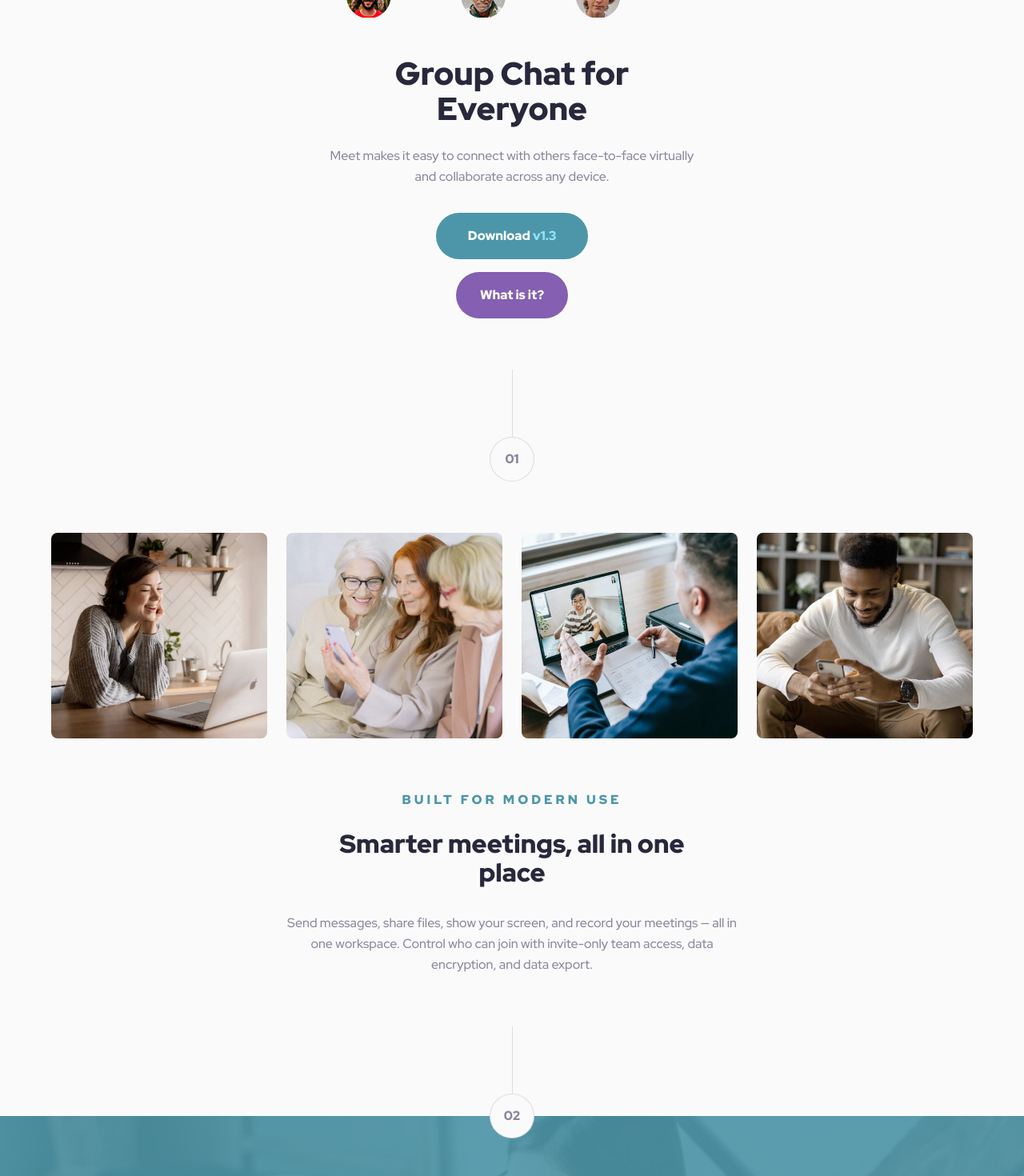
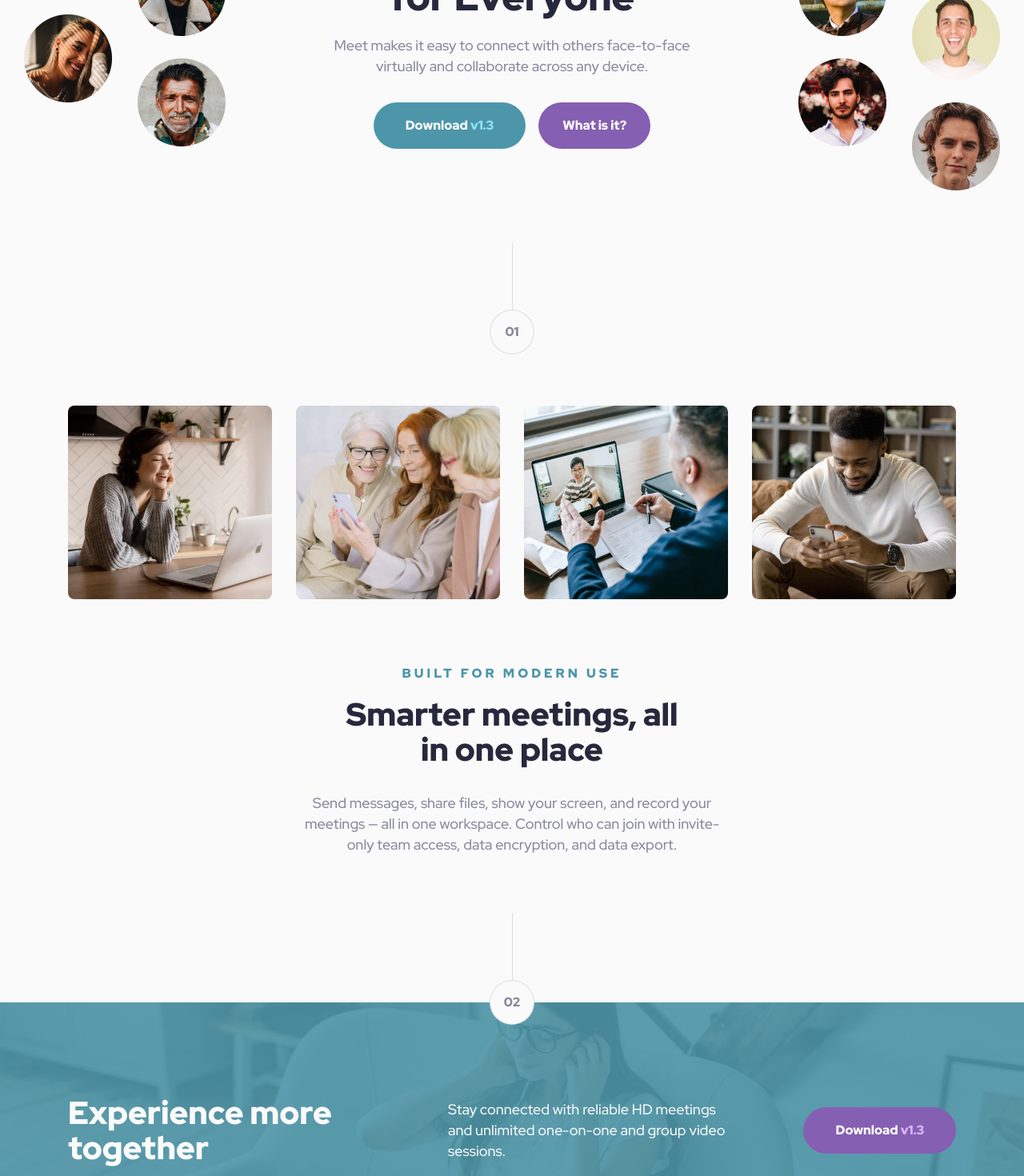
Before and after one commit to john-mirage/frontend-mentor-meet-landing-page, a React (Vite) app: page / in a window 1280 px wide. Shown: the part 260-1730 px from the top of the page at 80% size. Built offline with nearby package versions, Linux system fonts and the light colour scheme.

Commit message:
feat: work on responsive rules

```diff
--- a/src/components/App/App.style.ts
+++ b/src/components/App/App.style.ts
@@ -7,7 +7,10 @@ export const Container = styled("div", {
 });
 
 export const Header = styled(BaseHeader, {
-  marginBottom: "$54",
+  "marginBottom": "$54",
+  "@md": {
+    marginBottom: "$64",
+  },
 });
 
 export const Hero = styled(BaseHero, {
--- a/src/components/Features/Features.style.ts
+++ b/src/components/Features/Features.style.ts
@@ -19,7 +19,15 @@ export const ImageGrid = styled("div", {
   "gap": "$24",
   "width": "100%",
   "@md": {
+    marginBottom: "$48",
     gridTemplateColumns: "repeat(4, 1fr)",
+    gap: "$10",
+  },
+  "@lg": {
+    gap: "$30",
+  },
+  "@xl": {
+    marginBottom: "$80",
   },
 });
 
@@ -31,14 +39,17 @@ export const Placeholder = styled(BasePlaceholder, {
 });
 
 export const Overline = styled("p", {
-  marginBottom: "$24",
-  maxWidth: "$456",
-  fontSize: "$16",
-  lineHeight: "$26",
-  fontWeight: 900,
-  letterSpacing: "$4",
-  textTransform: "uppercase",
-  color: "$teal",
+  "marginBottom": "$24",
+  "maxWidth": "$456",
+  "fontSize": "$16",
+  "lineHeight": "$26",
+  "fontWeight": 900,
+  "letterSpacing": "$4",
+  "textTransform": "uppercase",
+  "color": "$teal",
+  "@md": {
+    marginBottom: "$16",
+  },
 });
 
 export const Title = styled("h2", headline, {
@@ -48,7 +59,14 @@ export const Title = styled("h2", headline, {
 });
 
 export const Subtitle = styled("p", body, {
-  marginBottom: "$64",
-  maxWidth: "$574",
-  color: "$gray",
+  "marginBottom": "$64",
+  "maxWidth": "$574",
+  "color": "$gray",
+  "@md": {
+    marginBottom: "$80",
+  },
+  "@xl": {
+    marginBottom: "$72",
+    maxWidth: "$540",
+  },
 });
--- a/src/components/Footer/Footer.style.ts
+++ b/src/components/Footer/Footer.style.ts
@@ -1,15 +1,24 @@
 import { styled } from "@styles/stitches.config";
 import BasePlaceholder from "@components/Placeholder";
 import BaseImage from "@components/Image";
+import BaseButton from "@components/Button";
 import { container, headline } from "@styles/stitches.mixins";
 
 export const Footer = styled("footer", {
-  position: "relative",
-  zIndex: 10,
-  paddingTop: "$92",
-  paddingBottom: "$72",
-  textAlign: "center",
-  backgroundColor: "$teal",
+  "position": "relative",
+  "zIndex": 10,
+  "paddingTop": "$92",
+  "paddingBottom": "$72",
+  "textAlign": "center",
+  "backgroundColor": "$teal",
+  "@md": {
+    paddingBottom: "$66",
+  },
+  "@xl": {
+    paddingTop: "$116",
+    paddingBottom: "$104",
+    textAlign: "left",
+  },
 });
 
 export const Placeholder = styled(BasePlaceholder, {
@@ -28,28 +37,50 @@ export const Image = styled(BaseImage, {
 });
 
 export const Container = styled("div", container, {
-  position: "relative",
-  zIndex: 100,
-  display: "flex",
-  flexDirection: "column",
-  alignItems: "center",
+  "position": "relative",
+  "zIndex": 100,
+  "display": "flex",
+  "flexDirection": "column",
+  "alignItems": "center",
+  "@xl": {
+    flexDirection: "row",
+  },
 });
 
 export const Title = styled("h2", headline, {
-  marginBottom: "$24",
-  maxWidth: "$456",
-  color: "$white",
+  "marginBottom": "$24",
+  "maxWidth": "$456",
+  "color": "$white",
+  "@md": {
+    marginBottom: "$32",
+  },
+  "@xl": {
+    marginBottom: "0",
+    flex: "none",
+    maxWidth: "$350",
+  },
 });
 
 export const Subtitle = styled("p", {
-  marginBottom: "$32",
-  maxWidth: "$574",
-  fontSize: "$18",
-  lineHeight: "$26",
-  fontWeight: 500,
-  color: "$white",
+  "marginBottom": "$32",
+  "maxWidth": "$574",
+  "fontSize": "$18",
+  "lineHeight": "$26",
+  "fontWeight": 500,
+  "color": "$white",
+  "@md": {
+    marginBottom: "$40",
+  },
+  "@xl": {
+    marginBottom: "0",
+    flex: "1",
+    paddingLeft: "$125",
+    paddingRight: "$92",
+  },
 });
 
-export const Version = styled("span", {
-  color: "$tealText",
+export const Button = styled(BaseButton, {
+  "@xl": {
+    flex: "none",
+  },
 });
--- a/src/components/Footer/Footer.tsx
+++ b/src/components/Footer/Footer.tsx
@@ -1,7 +1,7 @@
-import Button from "@components/Button";
 import * as Styled from "./Footer.style";
 import footerMobileImage from "@images/mobile/image-footer.jpg";
 import footerTabletImage from "@images/tablet/image-footer.jpg";
+import footerDekstopImage from "@images/desktop/image-footer.jpg";
 
 const Footer = () => {
   return (
@@ -17,6 +17,12 @@ const Footer = () => {
           ariaHidden="true"
           sources={[
             {
+              srcSet: footerDekstopImage,
+              media: "(min-width: 1190px)",
+              width: "1440",
+              height: "308",
+            },
+            {
               srcSet: footerTabletImage,
               media: "(min-width: 768px)",
               width: "768",
@@ -31,9 +37,9 @@ const Footer = () => {
           Stay connected with reliable HD meetings and unlimited one-on-one and
           group video sessions.
         </Styled.Subtitle>
-        <Button type="button" size="lg" color="violet">
+        <Styled.Button type="button" size="lg" color="violet">
           Download <span>v1.3</span>
-        </Button>
+        </Styled.Button>
       </Styled.Container>
     </Styled.Footer>
   );
--- a/src/components/Hero/Hero.style.ts
+++ b/src/components/Hero/Hero.style.ts
@@ -5,14 +5,32 @@ import { styled } from "@styles/stitches.config";
 import { body, container } from "@styles/stitches.mixins";
 
 export const Section = styled("section", {
-  textAlign: "center",
+  "textAlign": "center",
+  "@xl": {
+    position: "relative",
+  },
 });
 
 export const Placeholder = styled(BasePlaceholder, {
-  marginX: "auto",
-  marginBottom: "$48",
-  maxWidth: "$414",
-  height: "$152",
+  "marginX": "auto",
+  "marginBottom": "$48",
+  "maxWidth": "$414",
+  "height": "$152",
+  "@md": {
+    marginBottom: "$72",
+    maxWidth: "$820",
+    height: "$303",
+  },
+  "@xl": {
+    marginX: "0",
+    position: "absolute",
+    zIndex: 10,
+    top: 0,
+    left: "50%",
+    transform: "translateX(-50%)",
+    maxWidth: "$1504",
+    height: "$358",
+  },
 });
 
 export const Image = styled(BaseImage, {
@@ -21,18 +39,27 @@ export const Image = styled(BaseImage, {
 });
 
 export const Container = styled("div", container, {
-  display: "flex",
-  flexDirection: "column",
-  alignItems: "center",
+  "display": "flex",
+  "flexDirection": "column",
+  "alignItems": "center",
+  "@xl": {
+    position: "relative",
+    zIndex: 100,
+    paddingTop: "$44",
+  },
 });
 
 export const Title = styled("h2", {
-  marginBottom: "$24",
-  maxWidth: "$340",
-  fontSize: "$40",
-  lineHeight: "$44",
-  fontWeight: 900,
-  color: "$darkGray",
+  "marginBottom": "$24",
+  "maxWidth": "$340",
+  "fontSize": "$40",
+  "lineHeight": "$44",
+  "fontWeight": 900,
+  "color": "$darkGray",
+  "@md": {
+    fontSize: "$48",
+    lineHeight: "$48",
+  },
 });
 
 export const Subtitle = styled("p", body, {
@@ -42,15 +69,29 @@ export const Subtitle = styled("p", body, {
 });
 
 export const ButtonGroup = styled("div", {
-  display: "flex",
-  flexDirection: "column",
-  alignItems: "center",
+  "display": "flex",
+  "flexDirection": "column",
+  "alignItems": "center",
+  "@md": {
+    marginBottom: "$80",
+    flexDirection: "row",
+  },
+  "@xl": {
+    marginBottom: "$117",
+  },
 });
 
 export const DownloadButton = styled(BaseButton, {
-  marginBottom: "$16",
+  "marginBottom": "$16",
+  "@md": {
+    marginRight: "$16",
+    marginBottom: 0,
+  },
 });
 
 export const AboutButton = styled(BaseButton, {
-  marginBottom: "$64",
+  "marginBottom": "$64",
+  "@md": {
+    marginBottom: 0,
+  },
 });
--- a/src/components/Hero/Hero.tsx
+++ b/src/components/Hero/Hero.tsx
@@ -1,6 +1,7 @@
 import Step from "@components/Step";
 import * as Styled from "./Hero.style";
 import heroMobileImage from "@images/tablet/image-hero.png";
+import heroDesktopImage from "@images/desktop/image-hero.png";
 
 interface Props {
   className?: string;
@@ -18,6 +19,14 @@ const Hero = ({ className }: Props) => {
           loading="eager"
           decoding="async"
           ariaHidden="true"
+          sources={[
+            {
+              srcSet: heroDesktopImage,
+              media: "(min-width: 1190px)",
+              width: "1504",
+              height: "358",
+            },
+          ]}
         />
       </Styled.Placeholder>
       <Styled.Container>
--- a/src/components/Image/BaseImage/BaseImage.tsx
+++ b/src/components/Image/BaseImage/BaseImage.tsx
@@ -36,7 +36,7 @@ const BaseImage = ({
       height={height}
       loading={loading}
       decoding={decoding}
-      aria-label={ariaHidden}
+      aria-hidden={ariaHidden}
       draggable="false"
     />
   );
--- a/src/styles/stitches.config.ts
+++ b/src/styles/stitches.config.ts
@@ -14,7 +14,7 @@ const FONT_MONO_FALLBACK =
 const SCREEN_SM = "576px";
 const SCREEN_MD = "768px";
 const SCREEN_LG = "992px";
-const SCREEN_XL = "1200px";
+const SCREEN_XL = "1190px";
 
 const pxToRem = (sizeInPx: number) => {
   return `${String(sizeInPx / 16)}rem`;
@@ -41,6 +41,7 @@ export const { styled, css } = createStitches({
       minus28: pxToRem(-28),
       1: pxToRem(1),
       8: pxToRem(8),
+      10: pxToRem(10),
       16: pxToRem(16),
       18: pxToRem(18),
       24: pxToRem(24),
@@ -58,16 +59,27 @@ export const { styled, css } = createStitches({
       64: pxToRem(64),
       66: pxToRem(66),
       72: pxToRem(72),
+      80: pxToRem(80),
       84: pxToRem(84),
       92: pxToRem(92),
+      104: pxToRem(104),
+      116: pxToRem(116),
+      117: pxToRem(117),
       120: pxToRem(120),
+      125: pxToRem(125),
       143: pxToRem(143),
       151: pxToRem(151),
       152: pxToRem(152),
+      303: pxToRem(303),
       340: pxToRem(340),
+      350: pxToRem(350),
+      358: pxToRem(358),
       414: pxToRem(414),
       456: pxToRem(456),
+      540: pxToRem(540),
       574: pxToRem(574),
+      820: pxToRem(820),
+      1504: pxToRem(1504),
     },
     fonts: {
       redHatDisplay: `Red Hat Display, ${FONT_SANS_FALLBACK}`,
--- a/src/styles/stitches.mixins.ts
+++ b/src/styles/stitches.mixins.ts
@@ -21,23 +21,31 @@ export const container = css({
   },
   "@md": {
     maxWidth: "768px",
+    paddingX: "$40",
   },
   "@lg": {
     maxWidth: "992px",
   },
   "@xl": {
-    maxWidth: "1200px",
+    maxWidth: "1190px",
   },
 });
 
 export const headline = css({
-  fontSize: "$32",
-  lineHeight: "$36",
-  fontWeight: 900,
+  "fontSize": "$32",
+  "lineHeight": "$36",
+  "fontWeight": 900,
+  "@md": {
+    fontSize: "$40",
+    lineHeight: "$44",
+  },
 });
 
 export const body = css({
-  fontSize: "$16",
-  lineHeight: "$26",
-  fontWeight: 500,
+  "fontSize": "$16",
+  "lineHeight": "$26",
+  "fontWeight": 500,
+  "@lg": {
+    fontSize: "$18",
+  },
 });
```
Also changed, not shown: src/images/desktop/image-hero.png (added).
